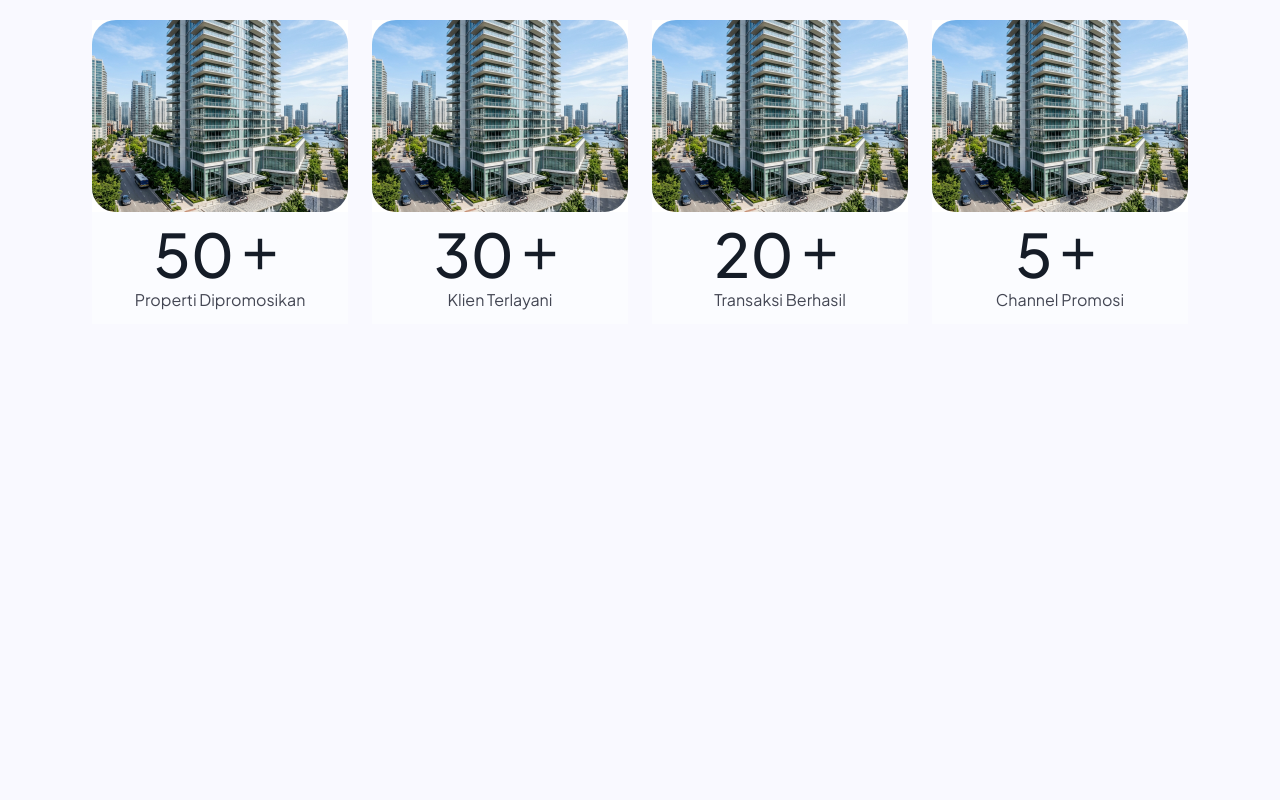
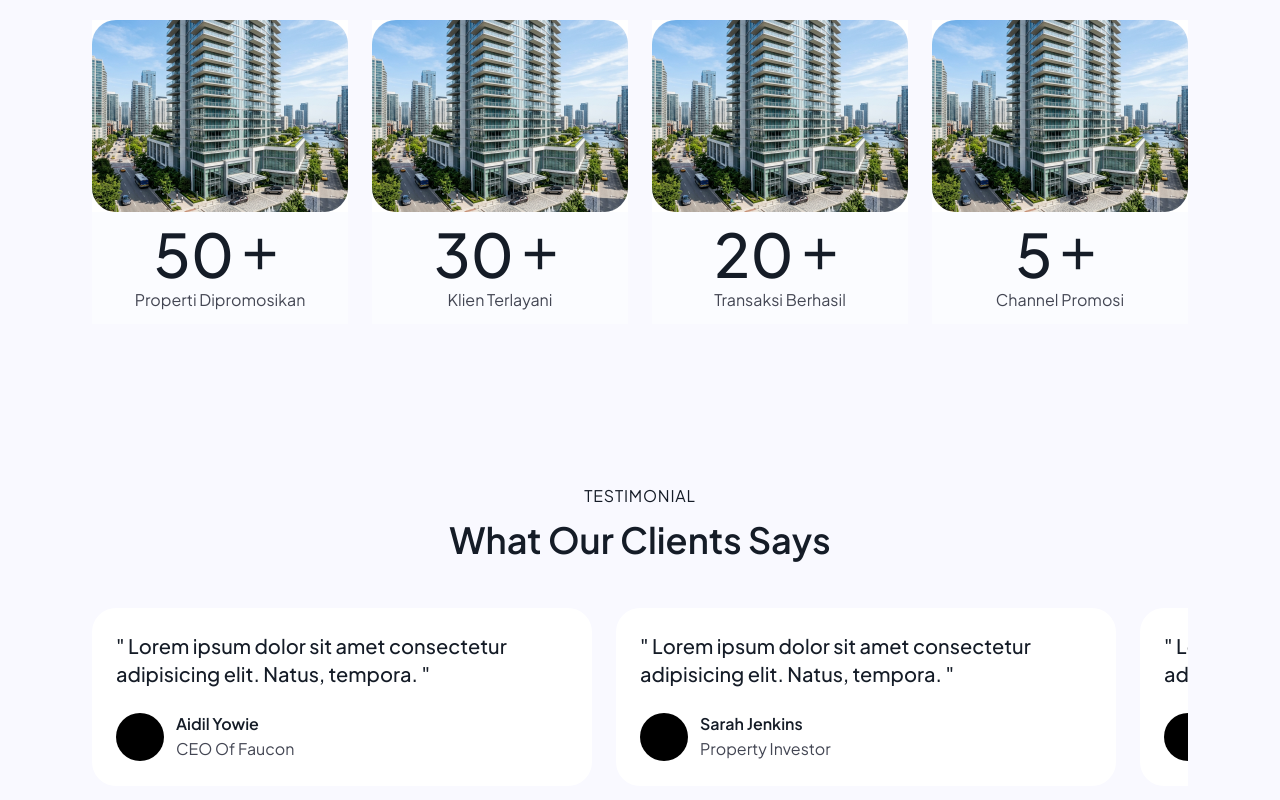
Before and after one commit to AIDILYOWIE/agency_property_website, a Next.js app: page / in a window 1280 px wide. Shown: the part 7157-7957 px from the top of the page. Before the commit the page ends 7561 px from the top, so only its background shows below. Built offline with nearby package versions, Linux system fonts and the light colour scheme.

Commit message:
:lipstick: Add testimonial section

```diff
--- a/app/page.tsx
+++ b/app/page.tsx
@@ -7,6 +7,7 @@ import { Pricing } from "@/components/sections/Pricing";
 import { Portofolio } from "@/components/sections/Portofolio";
 import { HowWeWork } from "@/components/sections/HowWeWork";
 import { StatsBar } from "@/components/sections/StatsBar";
+import { Testimonials } from "@/components/sections/Testimonials";
 
 export default function Home() {
   return (
@@ -23,6 +24,7 @@ export default function Home() {
         <Portofolio />
         <HowWeWork />
         <StatsBar/>
+        <Testimonials />
       </div>
       {/* Future sections will go here */}
     </>
--- /dev/null
+++ b/components/sections/Testimonials.tsx
@@ -0,0 +1,49 @@
+import React from "react";
+import { TestimoniCard } from "../ui/TestimoniCard";
+
+export function Testimonials() {
+  // Mock data for testimonials
+  const testimonials = [
+    {
+      name: "Aidil Yowie",
+      jobTitle: "CEO Of Faucon",
+    },
+    {
+      name: "Sarah Jenkins",
+      jobTitle: "Property Investor",
+    },
+    {
+      name: "Michael Chen",
+      jobTitle: "Real Estate Broker",
+    },
+    {
+      name: "Budi Santoso",
+      jobTitle: "Home Owner",
+    },
+  ];
+
+  return (
+    <section className="w-full py-section overflow-hidden">
+      <div className="container mx-auto px-4 md:px-6">
+        {/* Section Header */}
+        <div className="flex flex-col items-center text-center mb-12">
+          <span className="text-label-md text-on-background uppercase tracking-wider mb-3">
+            Testimonial
+          </span>
+          <h2 className="text-3xl md:text-4xl font-semibold text-on-background">
+            What Our Clients Says
+          </h2>
+        </div>
+
+        {/* Testimonial Cards - Horizontal Scroll */}
+        <div
+          className="flex overflow-x-auto gap-6 pb-8 snap-x snap-mandatory [&::-webkit-scrollbar]:hidden [-ms-overflow-style:none] [scrollbar-width:none]"
+        >
+          {testimonials.map((testi, index) => (
+              <TestimoniCard key={index} name={testi.name} jobTitle={testi.jobTitle} />
+          ))}
+        </div>
+      </div>
+    </section>
+  );
+}
--- /dev/null
+++ b/components/ui/TestimoniCard.tsx
@@ -0,0 +1,32 @@
+import Image from "next/image";
+import React from "react";
+
+interface FeatureCardProps {
+    name: string;
+    jobTitle: string;
+}
+
+export function TestimoniCard({ name, jobTitle }: FeatureCardProps) {
+    return (
+        <div className="flex flex-col p-6 rounded-xl bg-white duration-300 w-[90vw] sm:w-[350px] md:w-[500px] shrink-0 snap-center">
+            <div className="mb-6">
+                <h3 className="text-xl font-medium text-on-background text-wrap" >
+                    " Lorem ipsum dolor sit amet consectetur adipisicing elit. Natus, tempora. "
+                </h3>
+            </div>
+            <div className="flex w-full items-center gap-3" >
+                <div className="w-12 h-12 rounded-full overflow-hidden bg-black" >
+
+                </div>
+                <div className="flex flex-col" >
+                    <h3 className="text-md font-semibold text-on-background">
+                        {name}
+                    </h3>
+                    <p className="text-body-sm text-on-surface-variant leading-relaxed">
+                        {jobTitle}
+                    </p>
+                </div>
+            </div>
+        </div>
+    );
+}
```
